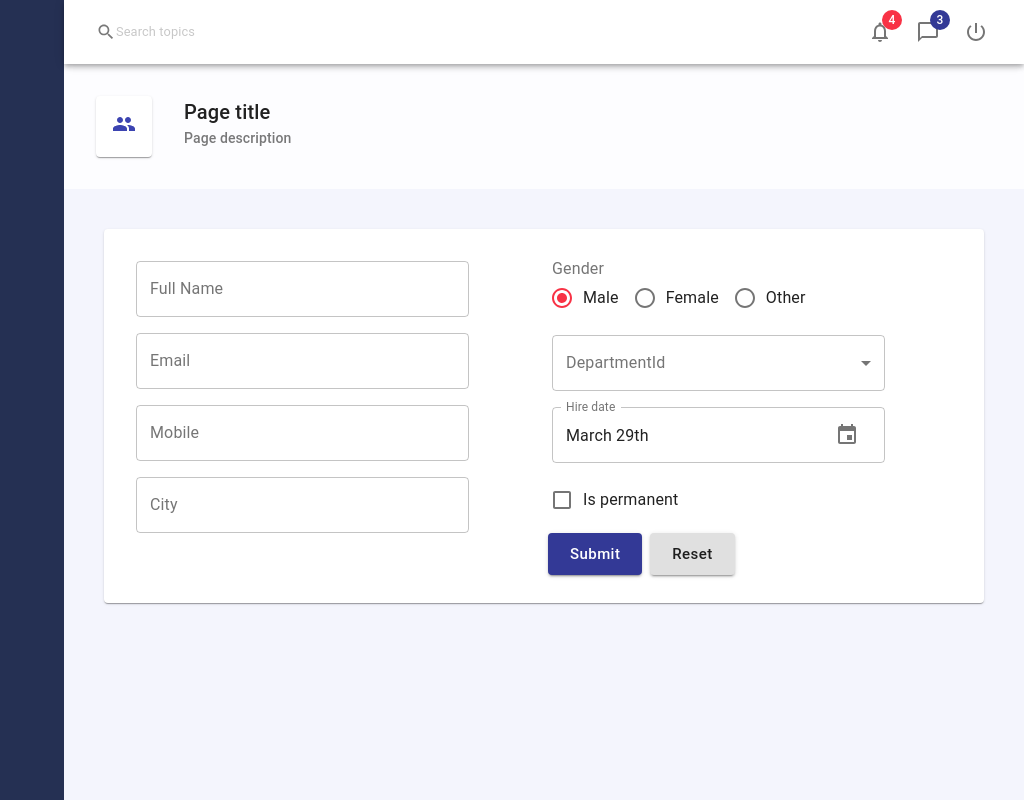
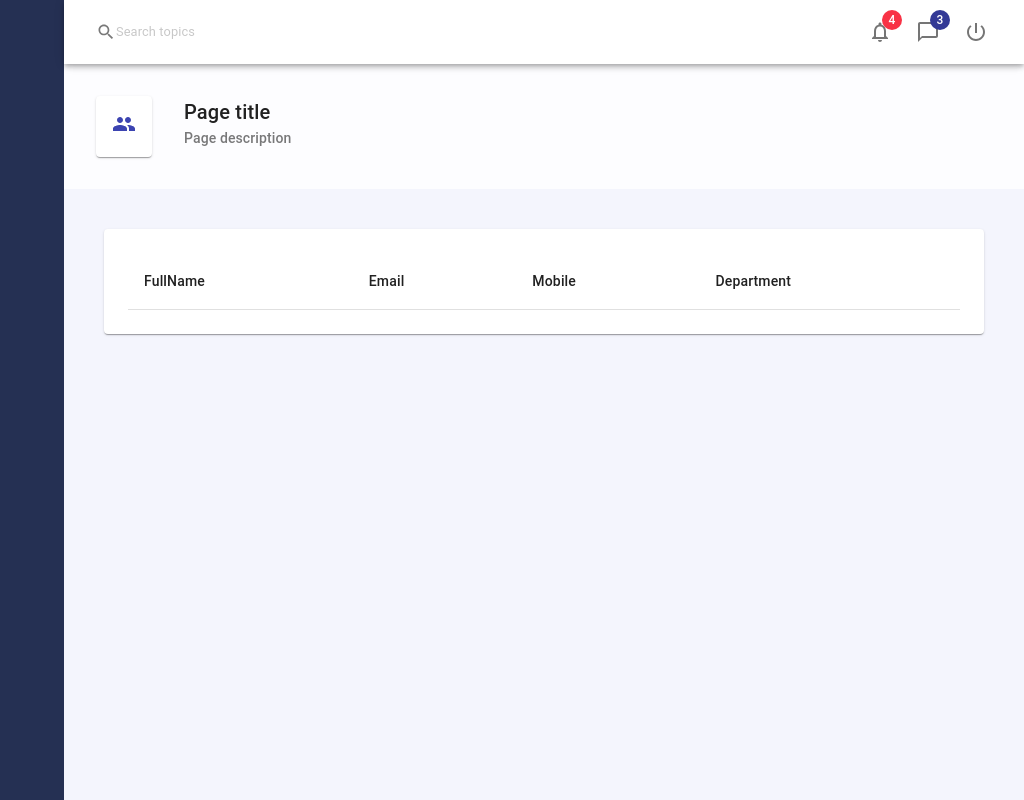
Before and after one commit to hungtran-git/reat-material-ui-v1, a React (Create React App) app: page / in a window 1280 px wide. Shown: the whole page, without its empty margins (256-1280 px from the left). Built offline with nearby package versions, Linux system fonts and the light colour scheme.

Commit message:
PageContent-MuiTable/DataTable-RawTableData

```diff
--- /dev/null
+++ b/src/components/useTable.js
@@ -0,0 +1,29 @@
+import { Table, TableCell, TableHead, TableRow } from '@material-ui/core'
+import React from 'react'
+
+export default function useTable(records, headCells) {
+    debugger;
+    const TblContainer = props => {
+        const {children} = props;
+        return (
+            <Table>
+                {children}
+            </Table>
+        )
+    }
+
+    const TblHead = props =>{
+        return (<TableHead>
+            <TableRow>
+                {
+                    headCells.map(headcell=>(<TableCell key={headcell.id}>{headcell.label}</TableCell>))
+                }
+            </TableRow>
+        </TableHead>);
+    }
+
+    return {
+        TblHead,
+        TblContainer
+    }
+}
--- a/src/pages/Employees/Employees.js
+++ b/src/pages/Employees/Employees.js
@@ -1,8 +1,10 @@
-import React from 'react'
+import React, { useState } from 'react'
 import EmployeeForm from './EmployeeForm'
 import PeopleIcon from '@material-ui/icons/People';
 import PageHeader from '../../components/PageHeader';
-import { makeStyles, Paper } from '@material-ui/core';
+import { makeStyles, Paper, TableBody, TableCell, TableRow } from '@material-ui/core';
+import useTable from '../../components/useTable';
+import * as employeeService from '../../services/employeeService';
 
 const useStyles = makeStyles(theme=>({
     pageContent:{
@@ -11,8 +13,17 @@ const useStyles = makeStyles(theme=>({
     }
 }));
 
+const headCells = [
+    {id:'fullName'  , label: 'FullName'},
+    {id:'email'     , label: 'Email'},
+    {id:'mobile'    , label: 'Mobile'},
+    {id:'department', label: 'Department'},
+];
+
 export default function Employees() {
     const classes = useStyles();
+    const [records, setRecords] = useState(employeeService.getAllEmployees());
+    const { TblHead, TblContainer } = useTable(records, headCells);
 
     return (
         <>
@@ -22,7 +33,20 @@ export default function Employees() {
             icon={<PeopleIcon />}
         ></PageHeader>
         <Paper className={classes.pageContent}>
-            <EmployeeForm />
+            {/* <EmployeeForm /> */}
+            <TblContainer>
+                <TblHead></TblHead>
+                <TableBody>
+                    {records.map(_=>(
+                        <TableRow key={_.id}>
+                            <TableCell>{_.fullName}</TableCell>
+                            <TableCell>{_.email}</TableCell>
+                            <TableCell>{_.mobile}</TableCell>
+                            <TableCell>{_.department}</TableCell>
+                        </TableRow>
+                    ))}
+                </TableBody>
+            </TblContainer>
         </Paper>
         </>
     )
--- a/src/services/employeeService.js
+++ b/src/services/employeeService.js
@@ -4,10 +4,10 @@ const KEYS = {
 }
 
 export const getDepartmentCollection = () =>[
-    {id: '1', title:'Development'},
-    {id: '2', title:'Marketing'},
-    {id: '3', title:'Accounting'},
-    {id: '4', title:'HR'},
+    {id: 1, title:'Development'},
+    {id: 2, title:'Marketing'},
+    {id: 3, title:'Accounting'},
+    {id: 4, title:'HR'},
 ]
 
 export const insertEmployee =(data)=>{
@@ -30,5 +30,12 @@ export const getAllEmployees =()=>{
     if(localStorage.getItem(KEYS.employees) == null)
         localStorage.setItem(KEYS.employees, JSON.stringify([]));
 
-    return JSON.parse(localStorage.getItem(KEYS.employees));
+    let employees = JSON.parse(localStorage.getItem(KEYS.employees));
+    let departments = getDepartmentCollection();
+    return employees.map(emp=>{
+        return ({
+            ...emp,
+            department : departments[(1*emp.departmentId) - 1].title
+        })
+    });
 }
```
